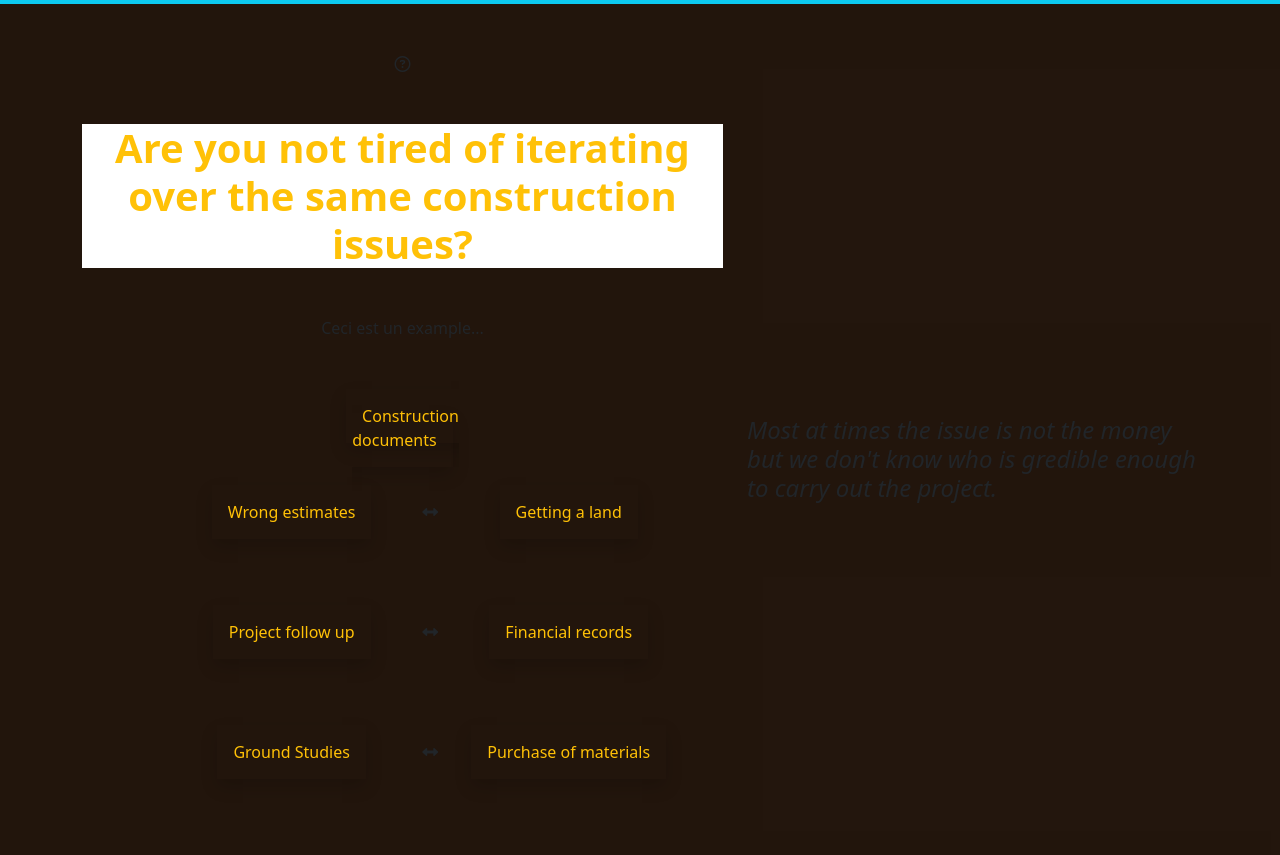
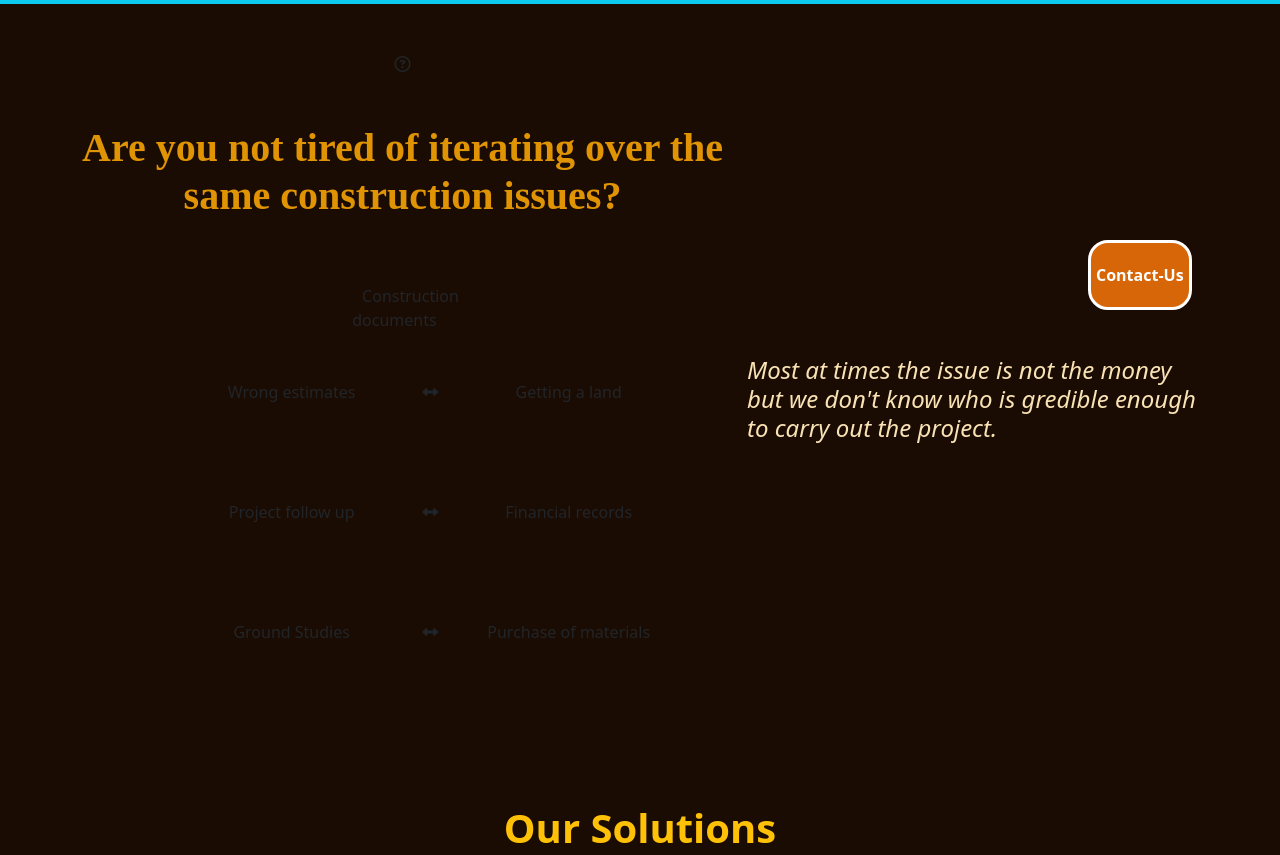
Before and after one commit to donatiennka/Atzimi_S-Projet-TP-001, a plain HTML site: page index.html in a window 1280 px wide. Shown: the part 440-1295 px from the top of the page. Drawn offline with nearby package versions, Linux system fonts and the light colour scheme; a script that the page names is missing; files whose address does not match are found by name.

Commit message:
Intégration du bouton contact-us au bon endroit c'est à dire à droite et à partir du footer de la page web...

```diff
--- a/css/styles.css
+++ b/css/styles.css
@@ -82,8 +82,28 @@ footer li .footer-link
 
 #main-style
 {
-  background: rgba(26, 12, 3, 0.96);
-    background-color: rgba(26, 12, 3, 0.96);
+  background: rgba(26, 12, 3, 1.0);
+    background-color: rgba(26, 12, 3, 1.0);
+}
+
+.h1-text-style
+{
+  font-weight: bold;
+  color: #e19403;
+  font-family: 'Times New Roman', Times, serif;
+}
+
+box-shadow
+{
+  box-shadow:0px 10px 10px, rgba(255,216,201,0.490196);
+}
+
+.tree-text-style
+{
+  color: #f9e2b4;
+  font-weight: lighter;
+  font-style: italic;
+  text-align: start;
 }
 
 .testimonials-style
@@ -98,6 +118,19 @@ footer li .footer-link
   color: rgb(133, 135, 194);
 }
 
+.modal-cantact
+{
+  position: fixed;
+  left: 85%;
+  bottom: 50px;
+  padding: 20px 5px;
+  background: #d76608;
+  color: white;
+  border: 3px solid white;
+  border-radius: 20px;
+  font-weight: 900;
+}
+
 #footer-style
 {
   background: rgba(48, 28, 17, 0.92);
--- a/index.html
+++ b/index.html
@@ -16,10 +16,7 @@
     </head>
 
     <body>
-        <a href="#" id="btn-contact" class="btn mt-3 ms-3" data-bs-toggle="tooltip"
-            data-bs-placement="right" title="Ne pas inclure dans l'intégration">
-            <span class="border border-4 rounded-pill border-white bg-warning py-3 px-2">Contact-Us</span>
-        </a>
+
         <header>
             <nav class="navbar navbar-expand-lg" id="img-fond-nav">
                 <div class="container-fluid">
@@ -117,19 +114,18 @@
                             <span class="medium-icon-size">
                                 <i class="fa fa-question-circle-o" aria-hidden="true"></i>
                             </span>
-                        <div class="bg-white w-100 my-5">
-                           <h1 class="fw-bold text-warning">Are you not tired of iterating over the same construction issues?</h1>
+                            <div class="w-100 my-5">
+                            <h1 class="h1-text-style">Are you not tired of iterating over the same construction issues?</h1>
                             </div>
-                        <div id="test-styles">Ceci est un example...</div>
                             <div class="my-5 py-3">
-                            <div class="row align-items-center">
+                                <div class="row align-items-center" id="tree-text-style">
                                     <div class="offset-4 col-4">
-                                    <span class="shadow bg-white-50 text-warning bold p-3">Construction documents</span>
+                                        <span class="box-shadow medium-font-size bold p-3">Construction documents</span>
                                     </div>
                                 </div>
                                 <div class="row align-items-center py-5">
                                     <div class="offset-2 col-4">
-                                    <span class="shadow bg-white-50 text-warning bold p-3">Wrong estimates</span>
+                                        <span class="box-shadow medium-font-size bold p-3">Wrong estimates</span>
                                     </div>
                                     <div class="col-1">
                                         <span class="normal-icon-size">
@@ -137,12 +133,12 @@
                                         </span>
                                     </div>
                                     <div class="col-4">
-                                    <span class="shadow bg-white-50 text-warning bold p-3">Getting a land</span>
+                                        <span class="box-shadow medium-font-size bold p-3">Getting a land</span>
                                     </div>
                                 </div>
                                 <div class="row align-items-center py-5">
                                     <div class="offset-2 col-4">
-                                    <span class="shadow bg-white-50 text-warning bold p-3">Project follow up</span>
+                                        <span class="box-shadow medium-font-size bold p-3">Project follow up</span>
                                     </div>
                                     <div class="col-1">
                                         <span class="normal-icon-size">
@@ -150,12 +146,12 @@
                                         </span>
                                     </div>
                                     <div class="col-4">
-                                    <span class="shadow bg-white-50 text-warning bold p-3">Financial records</span>
+                                        <span class="box-shadow medium-font-size bold p-3">Financial records</span>
                                     </div>
                                 </div>
                                 <div class="row align-items-center py-5">
                                     <div class="offset-2 col-4">
-                                    <span class="shadow bg-white-50 text-warning bold p-3">Ground Studies</span>
+                                        <span class="box-shadow medium-font-size bold p-3">Ground Studies</span>
                                     </div>
                                     <div class="col-1">
                                         <span class="normal-icon-size">
@@ -163,13 +159,13 @@
                                         </span>
                                     </div>
                                     <div class="col-4">
-                                    <span class="shadow bg-white-50 text-warning bold p-3">Purchase of materials</span>
+                                        <span class="box-shadow medium-font-size bold p-3">Purchase of materials</span>
                                     </div>
                                 </div>
                             </div>
                         </div>
                         <div class="col-5 text-center">
-                        <h4 class="fw-light text-start fst-italic">Most at times the issue is not the money but we don't know who
+                            <h4 class="tree-text-style">Most at times the issue is not the money but we don't know who
                                 is gredible enough to carry out the project.</h4>
                         </div>
                     </div>
@@ -369,6 +365,9 @@
             </section>
 
         </main>
+        <a href="#" class="btn modal-cantact" type="button" data-bs-toggle="modal"
+            data-bs-target="#messageModal">
+            Contact-Us</a>
         <footer id="footer-style">
             <div class="container-fluid py-5">
                 <div class="row mx-2">
```
Lines whose indentation alone changed are shown as unchanged.
